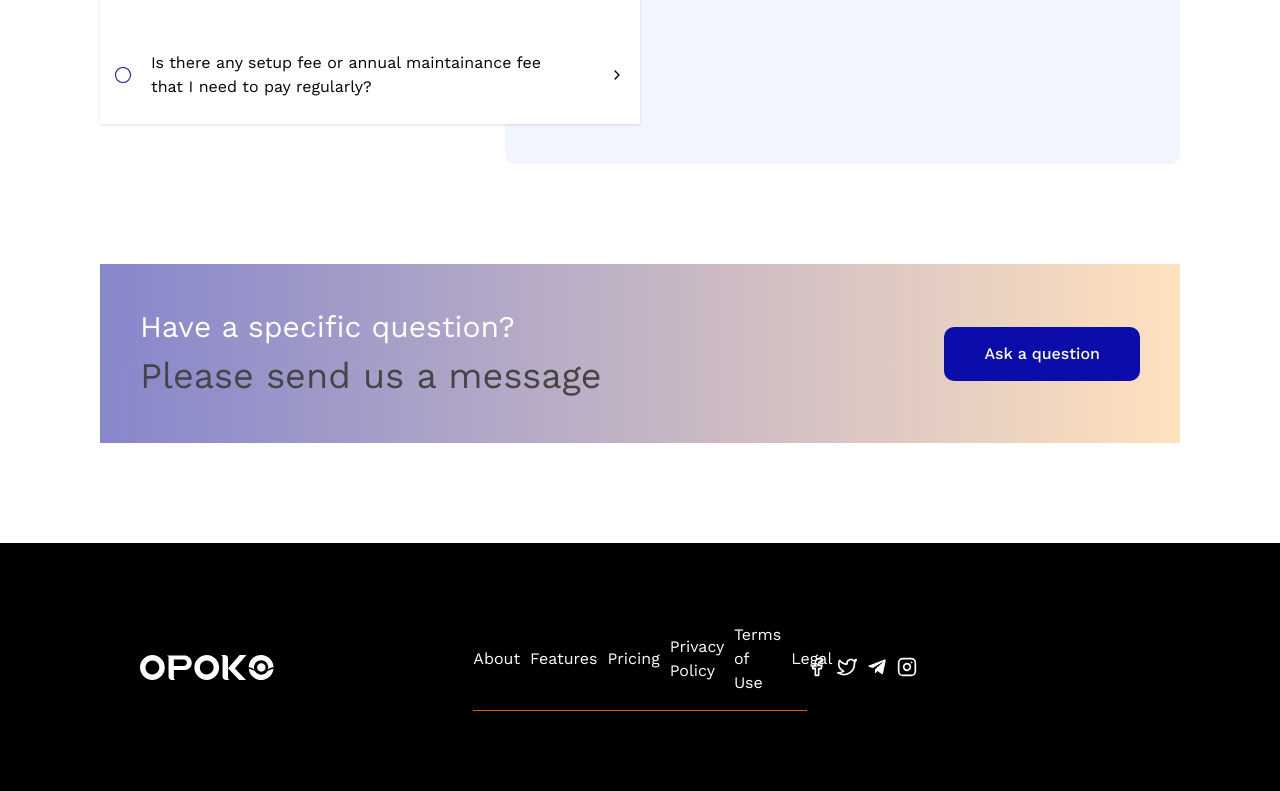
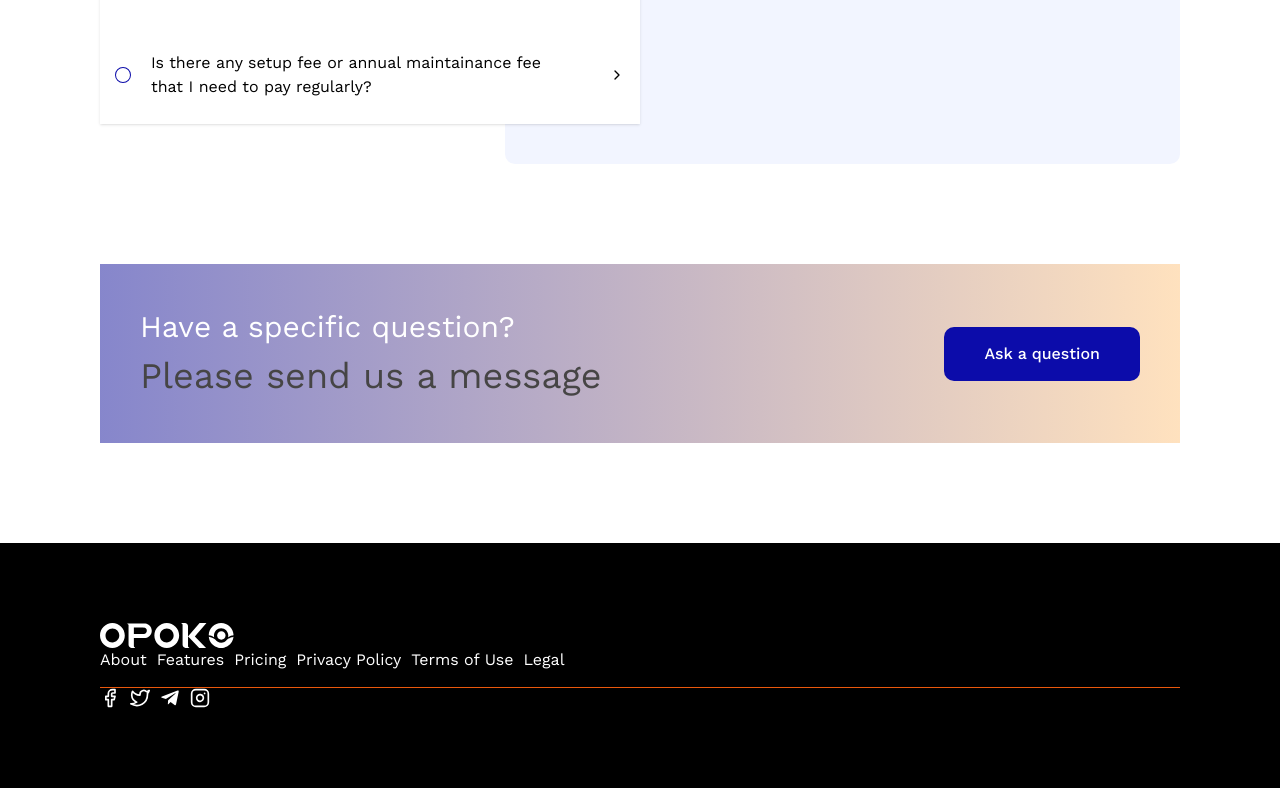
Before and after one commit to Niscolinx/opoko, a React (Vite) app: page /about-us in a window 1280 px wide. Shown: the part 1668-2459 px from the top of the page. Built offline with nearby package versions, Linux system fonts and the light colour scheme.

Commit message:
working on about us

```diff
--- a/src/pages/AboutUs.tsx
+++ b/src/pages/AboutUs.tsx
@@ -226,11 +226,11 @@ function AboutUs() {
         </button>
       </section>
 
-      <footer className="grid items-center bg-black text-white px-16 py-[8rem] clipFull" style={{
-        gridTemplateColumns: 'repeat(auto-fit, minmax(30rem, 1fr))'
+      <footer className="grid items-center bg-black text-white py-[8rem] clipFull" style={{
+        gridTemplateColumns: 'repeat(auto-fit, minmax(15rem, 1fr))'
       }}>
         <img src="/asset/logoWhite.svg" alt="" />
-        <div className="flex gap-4 items-center border-b border-b-orange-600 pb-6">
+        <div className="flex gap-4 items-center border-b border-b-orange-600 pb-6 col-span-full">
           {FOOTERLINKS.map((item, i) => (
             <Link to="/">{item}</Link>
           ))}
```
